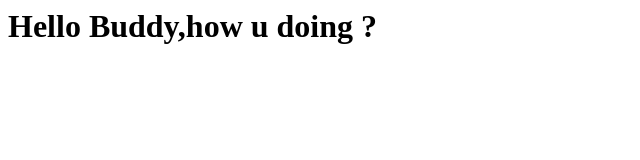
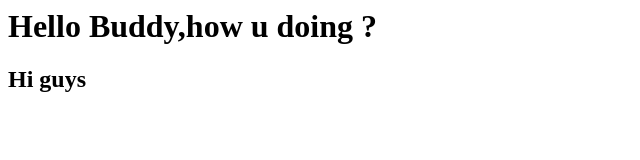
Before and after one commit to satyaki88/GitTest, a plain HTML site: page index.html in a window 1280 px wide. Shown: the whole page, without its empty margins (0-640 px from the left). Drawn offline with Linux system fonts and the light colour scheme.

Commit message:
added Hi

```diff
--- a/index.html
+++ b/index.html
@@ -2,6 +2,7 @@
 
 <body>
 <h1> Hello  Buddy,how u doing ?</h1>
+<h2> Hi guys </h2>
 </body>
 
 </html>
```
